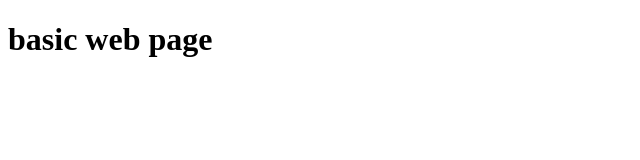
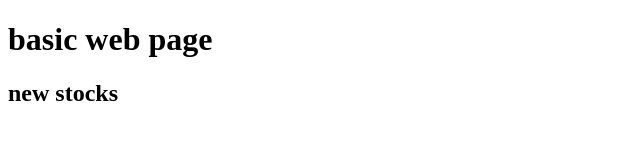
Before and after one commit to olaristo109/olaristo77, a plain HTML site: page index.html in a window 1280 px wide. Shown: the whole page, without its empty margins (0-640 px from the left). Drawn offline with Linux system fonts and the light colour scheme.

Commit message:
Update index.html

```diff
--- a/index.html
+++ b/index.html
@@ -7,6 +7,6 @@
     <title>Document</title>
 </head>
 <body><h1>basic web page</h1>
-
+    <h2>new stocks</h2>
 </body>
 </html>
```
